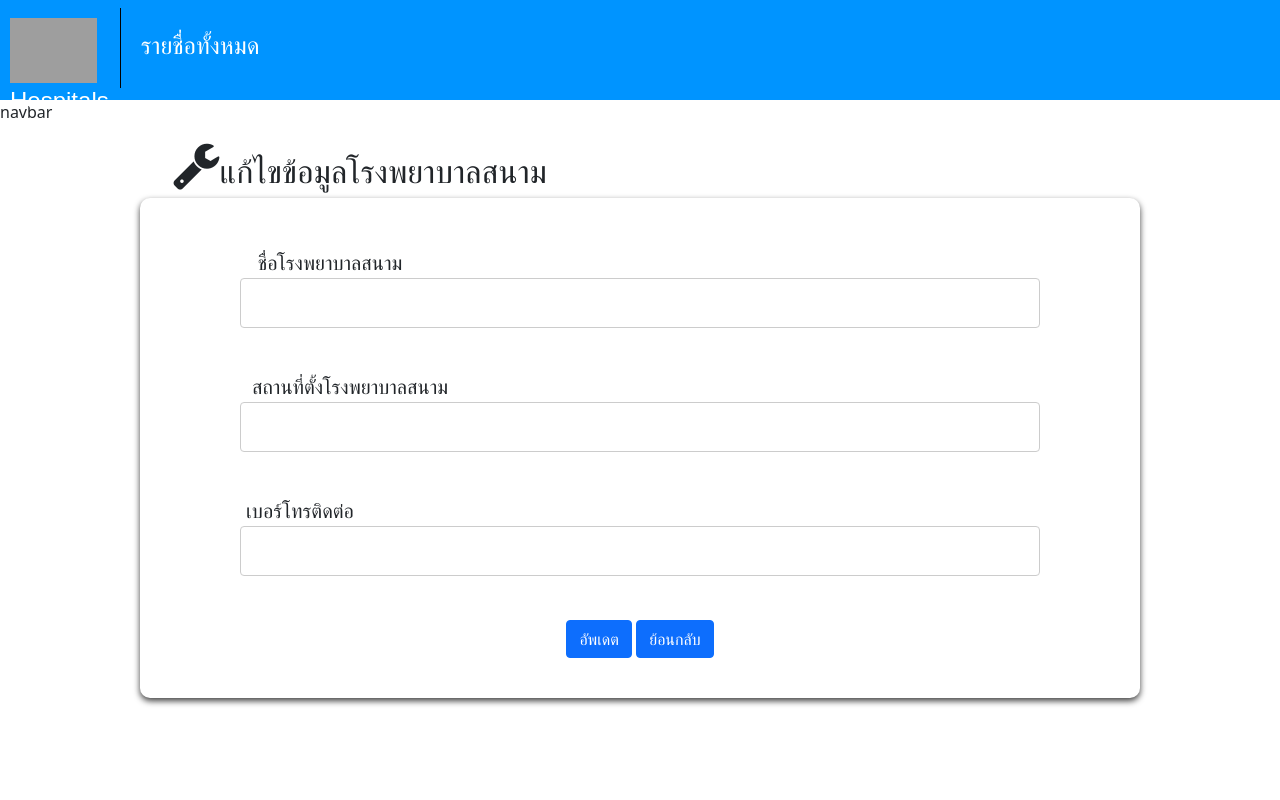
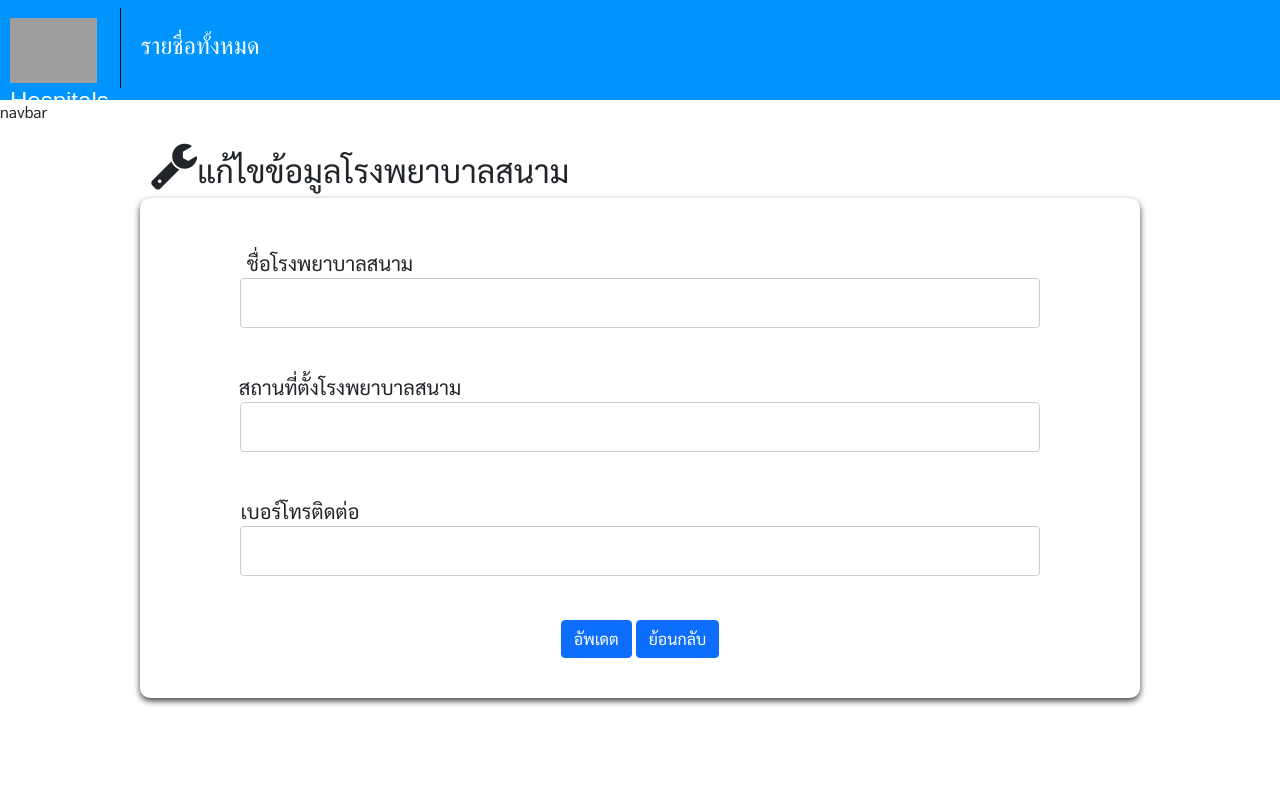
Before and after one commit to justPlai/hospitals-bed-services, a PHP site: page /admin/hospital/updateHospital.php in a window 1280 px wide; the page is wider, and only the part inside the window is pictured. Run offline with PHP 8.4, Linux system fonts and the light colour scheme; some libraries are stand-ins or nearby versions; grey boxes are pictures that could not be loaded.

Commit message:
updatefontthai

```diff
--- a/views/admin/detailbed/updateDetailbed.php
+++ b/views/admin/detailbed/updateDetailbed.php
@@ -16,6 +16,7 @@
         require_once("../../navbar.php")
 ?>
 <style>
+@import url('https://fonts.googleapis.com/css2?family=Sarabun&display=swap');
 html,
 body {
 	height: 100%;
@@ -24,6 +25,7 @@ body {
 body {
 	margin: 0;
 	background: "white";
+    font-family: 'Sarabun', sans-serif;
     background-repeat: no-repeat;
     background-attachment: fixed;
 }
--- a/views/admin/hospital/index_Hospital.php
+++ b/views/admin/hospital/index_Hospital.php
@@ -15,6 +15,12 @@
 </head>
 
 <style>
+@import url('https://fonts.googleapis.com/css2?family=Sarabun&display=swap');
+body {
+    font-family: 'Sarabun', sans-serif;
+  overflow: hidden;
+}
+
 </style>
 
 <?php
--- a/views/admin/hospital/updateHospital.php
+++ b/views/admin/hospital/updateHospital.php
@@ -14,6 +14,8 @@
         require_once("../../navbar.php")
 ?>
 <style>
+@import url('https://fonts.googleapis.com/css2?family=Sarabun&display=swap');
+
 html,
 body {
 	height: 100%;
@@ -21,6 +23,7 @@ body {
 
 body {
 	margin: 0;
+    font-family: 'Sarabun', sans-serif;
 	background: "white";
     background-repeat: no-repeat;
     background-attachment: fixed;
--- a/views/hospital/index_Hospital.php
+++ b/views/hospital/index_Hospital.php
@@ -15,6 +15,12 @@
 </head>
 
 <style>
+@import url('https://fonts.googleapis.com/css2?family=Sarabun&display=swap');
+body {
+    font-family: 'Sarabun', sans-serif;
+  overflow: hidden;
+}
+
 </style>
 
 <?php
```
Also changed, not shown: views/admin/detailbed/index_Detailbed.php (+8 -0 lines), views/detailbed/index_Detailbed.php (+7 -0 lines).
